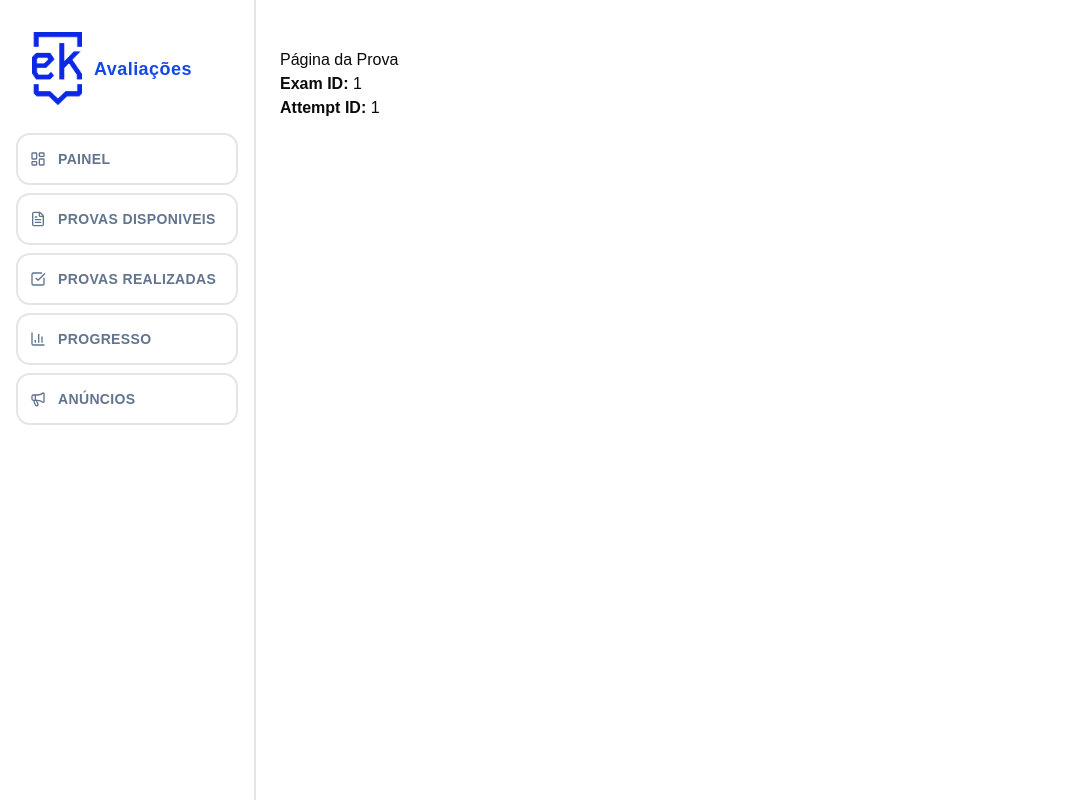
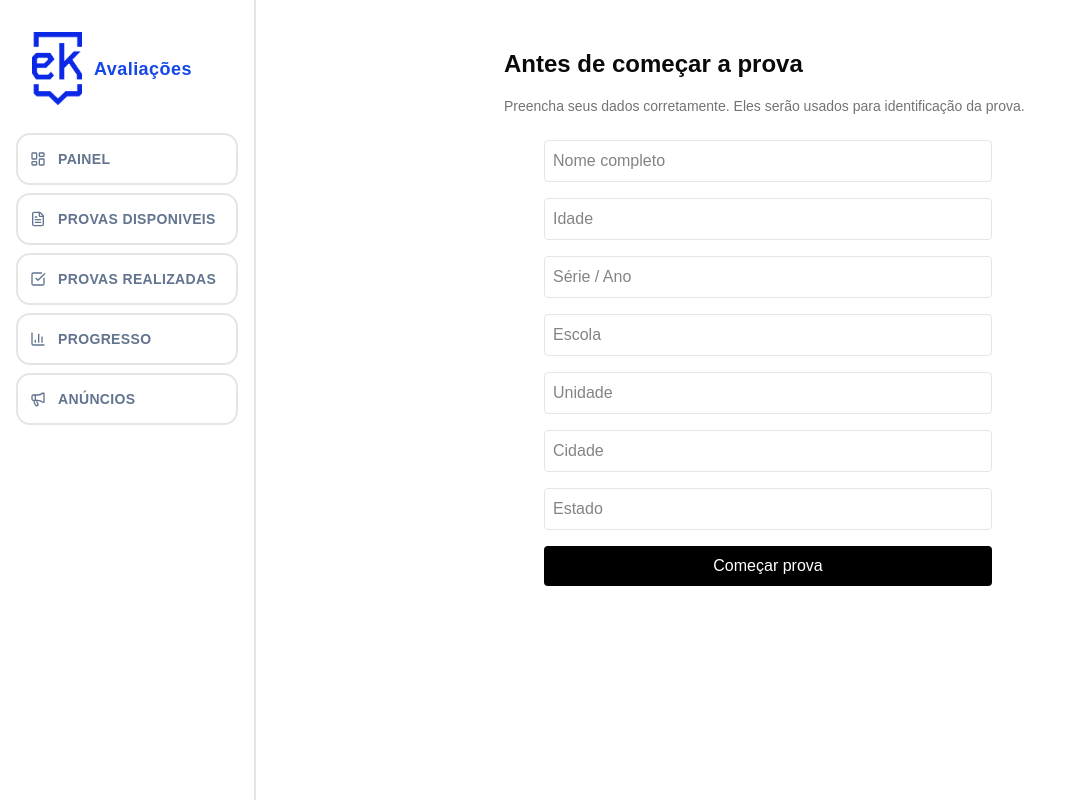
Before and after one commit to tobiasteles/edukhan-avaliacoes, a Next.js app: page /exam/1/attempt/1 in a window 1280 px wide. Shown: the whole page, without its empty margins (0-1067 px from the left). Built offline with nearby package versions, Linux system fonts and the light colour scheme; no server answers; a web font is replaced by a local one.

Commit message:
feat: adicionar lógica de início de prova e formulário de dados do aluno

```diff
--- /dev/null
+++ b/actions/students.ts
@@ -0,0 +1,52 @@
+"use server";
+
+import db from "@/db/drizzle";
+import { students } from "@/db/schema";
+import { eq } from "drizzle-orm";
+
+type StudentInput = {
+  userId: string;
+  name: string;
+  age: number;
+  grade: number;
+  schoolName: string;
+  unit: string;
+  city: string;
+  state: string;
+};
+
+export async function upsertStudent(data: StudentInput) {
+  const existing = await db
+    .select()
+    .from(students)
+    .where(eq(students.userId, data.userId))
+    .limit(1);
+
+  if (existing.length > 0) {
+    await db
+      .update(students)
+      .set({
+        name: data.name,
+        age: data.age,
+        grade: data.grade,
+        schoolName: data.schoolName,
+        unit: data.unit,
+        city: data.city,
+        state: data.state,
+      })
+      .where(eq(students.userId, data.userId));
+
+    return;
+  }
+
+  await db.insert(students).values({
+    userId: data.userId,
+    name: data.name,
+    age: data.age,
+    grade: data.grade,
+    schoolName: data.schoolName,
+    unit: data.unit,
+    city: data.city,
+    state: data.state,
+  });
+}
--- a/app/(main)/dashboard/list.tsx
+++ b/app/(main)/dashboard/list.tsx
@@ -23,7 +23,8 @@ export const List = ({ exams, firstUncompletedExam }: Props) => {
         try {
           const attemptId = await upsertExamProgress(examId);
 
-          router.push(`/exam/${examId}/attempt/${attemptId}`);
+          router.push(`/exam/${examId}/attempt/${attemptId}/start`);
+
         } catch {
           toast.error("Não foi possível iniciar a prova. Tente novamente.");
         }
--- a/app/(main)/exam/[examId]/attempt/[attemptId]/page.tsx
+++ b/app/(main)/exam/[examId]/attempt/[attemptId]/page.tsx
@@ -1,4 +1,6 @@
 // app/exam/[examId]/attempt/[attemptId]/page.tsx
+
+import StudentForm from "./student-form";
 
 type PageProps = {
   params: {
@@ -8,13 +10,20 @@ type PageProps = {
 };
 
 export default function ExamAttemptPage({ params }: PageProps) {
-  const { examId, attemptId } = params;
+  return (
+    <div className="max-w-xl mx-auto p-6">
+      <h1 className="text-2xl font-bold mb-4">
+        Antes de começar a prova
+      </h1>
 
-  return (
-    <div style={{ padding: 24 }}>
-      <h1>Página da Prova</h1>
-      <p><strong>Exam ID:</strong> {examId}</p>
-      <p><strong>Attempt ID:</strong> {attemptId}</p>
+      <p className="text-sm text-muted-foreground mb-6">
+        Preencha seus dados corretamente. Eles serão usados para identificação da prova.
+      </p>
+
+      <StudentForm
+        examId={params.examId}
+        attemptId={params.attemptId}
+      />
     </div>
   );
 }
--- /dev/null
+++ b/app/(main)/exam/[examId]/attempt/[attemptId]/start/page.tsx
@@ -0,0 +1,105 @@
+
+
+import { redirect } from "next/navigation";
+import { auth } from "@clerk/nextjs/server";
+import db from "@/db/drizzle";
+import { eq, and } from "drizzle-orm";
+import {
+  examAttempts,
+  exams,
+} from "@/db/schema";
+
+type Props = {
+  params: Promise<{
+    examId: string;
+    attemptId: string;
+  }>;
+};
+
+export default async function ExamStartPage({ params }: Props) {
+    const { userId } = await auth();
+    if (!userId) {
+      redirect("/dashboard");
+    }
+   const resolvedParams = await params;
+
+  console.log("PARAMS RESOLVIDOS:", resolvedParams);
+
+  const examId = Number(resolvedParams.examId);
+  const attemptId = Number(resolvedParams.attemptId);
+
+  if (Number.isNaN(examId) || Number.isNaN(attemptId)) {
+    redirect("/dashboard");
+  }
+
+  /** 1️⃣ Buscar tentativa */
+  const attempt = await db.query.examAttempts.findFirst({
+    where: and(
+      eq(examAttempts.id, attemptId),
+      eq(examAttempts.examId, examId),
+      eq(examAttempts.studentId, userId)
+    ),
+  });
+
+  if (!attempt) {
+    redirect("/dashboard");
+  }
+
+  if (attempt.completedAt) {
+    redirect("/dashboard");
+  }
+
+  /** 2️⃣ Buscar prova + questões */
+  const exam = await db.query.exams.findFirst({
+    where: eq(exams.id, examId),
+    with: {
+      questions: {
+        orderBy: (questions, { asc }) => [asc(questions.order)],
+        with: {
+          options: true,
+        },
+      },
+    },
+  });
+
+  if (!exam) {
+    redirect("/dashboard");
+  }
+
+  const firstQuestion = exam.questions[0];
+
+  return (
+    <div className="max-w-3xl mx-auto px-4 py-8 space-y-6">
+      <header>
+        <h1 className="text-2xl font-bold">{exam.title}</h1>
+        {exam.description && (
+          <p className="text-neutral-600 mt-1">{exam.description}</p>
+        )}
+      </header>
+
+      {/* QUESTÃO */}
+      <div className="border rounded-lg p-6 space-y-4">
+        <h2 className="font-semibold text-lg">
+          {firstQuestion.order}. {firstQuestion.content}
+        </h2>
+
+        <ul className="space-y-3">
+          {firstQuestion.options.map((option) => (
+            <li
+              key={option.id}
+              className="border rounded p-3 cursor-pointer hover:bg-neutral-100 transition"
+            >
+              {option.content}
+            </li>
+          ))}
+        </ul>
+      </div>
+
+      <footer className="flex justify-end">
+        <button className="bg-black text-white px-6 py-2 rounded opacity-50 cursor-not-allowed">
+          Próxima
+        </button>
+      </footer>
+    </div>
+  );
+}
--- /dev/null
+++ b/app/(main)/exam/[examId]/attempt/[attemptId]/student-form.tsx
@@ -0,0 +1,113 @@
+"use client";
+
+import { useState } from "react";
+import { useRouter } from "next/navigation";
+import { useAuth } from "@clerk/nextjs";
+import { upsertStudent } from "@/actions/students";
+
+type Props = {
+  examId: string;
+  attemptId: string;
+};
+
+export default function StudentForm({ examId, attemptId }: Props) {
+  const router = useRouter();
+  const { userId } = useAuth();
+  const [loading, setLoading] = useState(false);
+
+  async function handleSubmit(e: React.FormEvent<HTMLFormElement>) {
+    e.preventDefault();
+
+    if (!userId) {
+      alert("Usuário não autenticado");
+      return;
+    }
+
+    setLoading(true);
+
+    const formData = new FormData(e.currentTarget);
+
+    try {
+      await upsertStudent({
+        userId,
+        name: String(formData.get("name")),
+        age: Number(formData.get("age")),
+        grade: Number(formData.get("grade")),
+        schoolName: String(formData.get("school")),
+        unit: String(formData.get("unit")),
+        city: String(formData.get("city")),
+        state: String(formData.get("state")),
+      });
+
+      router.push(`/exam/${examId}/attempt/${attemptId}/start`);
+    } catch (error) {
+      console.error(error);
+      alert("Erro ao salvar os dados do aluno");
+    } finally {
+      setLoading(false);
+    }
+  }
+
+  return (
+    <form onSubmit={handleSubmit} className="space-y-4 max-w-md mx-auto">
+      <input
+        name="name"
+        required
+        placeholder="Nome completo"
+        className="w-full border p-2 rounded"
+      />
+
+      <input
+        name="age"
+        type="number"
+        required
+        placeholder="Idade"
+        className="w-full border p-2 rounded"
+      />
+
+      <input
+        name="grade"
+        type="number"
+        required
+        placeholder="Série / Ano"
+        className="w-full border p-2 rounded"
+      />
+
+      <input
+        name="school"
+        required
+        placeholder="Escola"
+        className="w-full border p-2 rounded"
+      />
+
+      <input
+        name="unit"
+        required
+        placeholder="Unidade"
+        className="w-full border p-2 rounded"
+      />
+
+      <input
+        name="city"
+        required
+        placeholder="Cidade"
+        className="w-full border p-2 rounded"
+      />
+
+      <input
+        name="state"
+        required
+        placeholder="Estado"
+        className="w-full border p-2 rounded"
+      />
+
+      <button
+        type="submit"
+        disabled={loading}
+        className="w-full bg-black text-white py-2 rounded disabled:opacity-60"
+      >
+        {loading ? "Iniciando..." : "Começar prova"}
+      </button>
+    </form>
+  );
+}
--- a/scripts/reset.ts
+++ b/scripts/reset.ts
@@ -3,7 +3,6 @@ import "dotenv/config";
 import * as schema from "../db/schema";
 import { neon } from "@neondatabase/serverless";
 import { drizzle } from "drizzle-orm/neon-http";
-import { th } from "date-fns/locale";
 
 const sql = neon(process.env.DATABASE_URL!);
 const db = drizzle(sql, { schema });
@@ -11,13 +10,14 @@ const db = drizzle(sql, { schema });
 const main = async () => {
     try {
     console.log("🔄 Resetting database");
-    await db.delete(schema.examAttempts);
-    await db.delete(schema.questionOptions);
-    await db.delete(schema.questions);
-    await db.delete(schema.exams);
-    await db.delete(schema.students);
-    await db.delete(schema.teachers);
-    await db.delete(schema.profiles);
+    console.log("🧹 Limpando tabelas existentes...");
+  await db.delete(schema.examAnswers);
+  await db.delete(schema.examResults);
+  await db.delete(schema.examAttempts);
+  await db.delete(schema.questionOptions);
+  await db.delete(schema.questions);
+  await db.delete(schema.exams);
+  await db.delete(schema.students);
     console.log("✅ Database reset complete");
   } catch (error) {
     console.error("❌ Error resetting database:", error);
```
